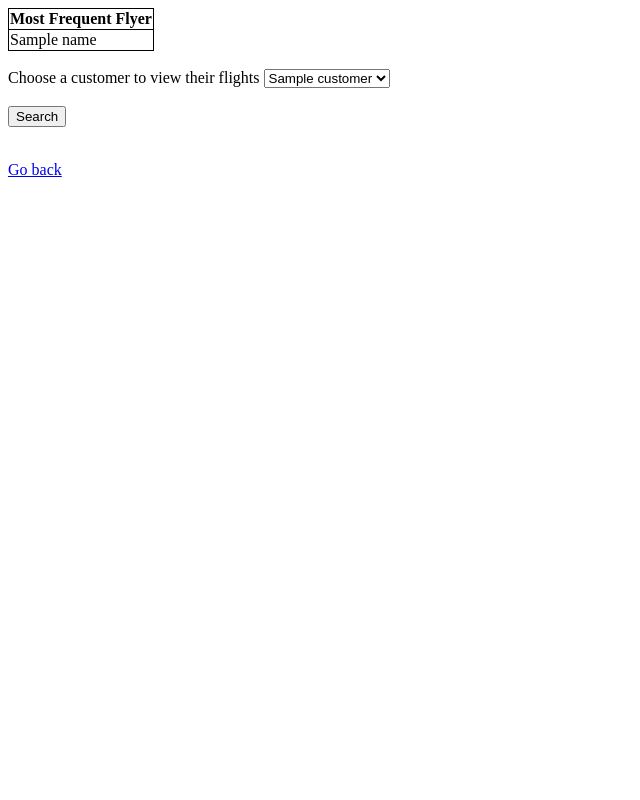
After one commit to alival000/cs3083-project, a Flask app: template templates/customer_stats.html in a window 1280 px wide. The commit adds this page. Shown: the whole page, without its empty margins (0-640 px from the left). Run offline with Flask 2, Linux system fonts and the light colour scheme; the template is opened without the code that fills it: most values are stand-ins (such as "Sample title", 1, 10 or a date in 2020).

Commit message:
added customer stats for staff

```diff
--- a/init1.py
+++ b/init1.py
@@ -382,6 +382,63 @@ def add_airport_confirmation():
     success = "Airport successfully added"
     return render_template('add_airport.html', data=data, success=success)
 
+@app.route('/customerStats')
+def customer_statistics():
+    cursor = conn.cursor()
+
+    # find current staff' airline
+    query = "SELECT airline_name FROM airline_staff WHERE username = %s"
+    cursor.execute(query, session['username'])
+    data = cursor.fetchone()
+    airline_name = data['airline_name']
+
+    # find all tickets from the airline in the last year
+    query = '''SELECT Name
+               FROM customer JOIN (SELECT Customer_email, MAX(total_tickets)
+                                   FROM (SELECT customer_email, COUNT(Customer_email) as total_tickets
+                                         FROM ticket NATURAL JOIN purchases
+                                         WHERE airline_name = %s
+                                         AND purchases_date >= NOW() - INTERVAL 1 YEAR
+                                         AND purchases_date <= NOW()
+                                         GROUP BY customer_email) as a) as b
+               WHERE customer.Email = b.customer_email;'''
+    cursor.execute(query, (airline_name))
+    freq_customer = cursor.fetchall()
+
+    query = 'SELECT name, email FROM customer'
+    cursor.execute(query)
+    customers = cursor.fetchall()
+
+    cursor.close()
+
+    return render_template('customer_stats.html', freq_customer=freq_customer, customers=customers)
+
+@app.route('/listCustomerFlights', methods=['GET', 'POST'])
+def list_customer_flights():
+    email = request.form['customerflights']
+
+    cursor = conn.cursor()
+
+    # find current staff' airline
+    query = "SELECT airline_name FROM airline_staff WHERE username = %s"
+    cursor.execute(query, session['username'])
+    data = cursor.fetchone()
+    airline_name = data['airline_name']
+
+    query = '''SELECT DISTINCT flight.Flight_num, flight.Departure_date, flight.Departure_time,
+               flight.Departure_airport, flight.Arrival_date, flight.Arrival_time, flight.Arrival_airport
+               FROM customer, ticket, flight, purchases
+               WHERE customer.email = purchases.customer_email
+               AND purchases.ticket_id = ticket.ticket_id
+               AND ticket.flight_num = flight.flight_num
+               AND flight.airline_name = %s
+               AND customer.email = %s'''
+    cursor.execute(query, (airline_name, email))
+    flights = cursor.fetchall()
+
+    cursor.close()
+    return render_template('stats.html', name=email, flights=flights)
+
 @app.route('/home')
 def home():
     username = session['username']
--- a/templates/add_airport.html
+++ b/templates/add_airport.html
@@ -50,8 +50,6 @@
 
 	<input type="submit" value = Register /></br></br>
 
-
-
 	{% if error %}
 		<p class="error"><strong>Error:</strong> {{error}}</p>
 	{% endif %}
--- /dev/null
+++ b/templates/customer_stats.html
@@ -0,0 +1,49 @@
+<html xmlns="http://www.w3.org/1999/html" xmlns="http://www.w3.org/1999/html">
+<head>
+    <style>
+        table,
+        th,
+        tbody,
+        td {
+            border: 1px solid black;
+            border-collapse: collapse;
+        }
+    </style>
+</head>
+<body>
+    <table>
+        <thead><strong>
+            <tr>
+                <th>Most Frequent Flyer</th>
+            </tr>
+        </strong></thead>
+        <tbody>
+        {% for name in freq_customer %}
+            <tr>
+                <td>{{name['Name']}}</td>
+            </tr>
+        {% endfor %}
+        </tbody>
+    </table></br>
+
+
+<form action="/listCustomerFlights" method="POST">
+    <label for="customerflights">Choose a customer to view their flights</label>
+	<select id="customerflights" name="customerflights">
+        {% for customer in customers %}
+            <option value = {{customer['email']}}>{{customer['name']}}</option>
+        {% endfor %}
+	</select></br></br>
+
+	<input type="submit" value = Search /></br></br>
+
+	{% if error %}
+		<p class="error"><strong>Error:</strong> {{error}}</p>
+	{% endif %}
+    {% if success %}
+		<p ><strong>Success:</strong> {{success}}</p>
+	{% endif %}
+</form>
+<a href="/home">Go back</a>
+</body>
+</html>
--- a/templates/home.html
+++ b/templates/home.html
@@ -33,6 +33,9 @@
 	<form action="/addAirport" method="GET">
 		<button type="submit">Add Airport</button>
 	</form>
+	<form action="/customerStats" method="GET">
+		<button type="submit">Customer Statistics</button>
+	</form>
 {% endif %}
 
 <!-- Departures -->
```
Also changed, not shown: templates/stats.html (added, +44 -0 lines).
